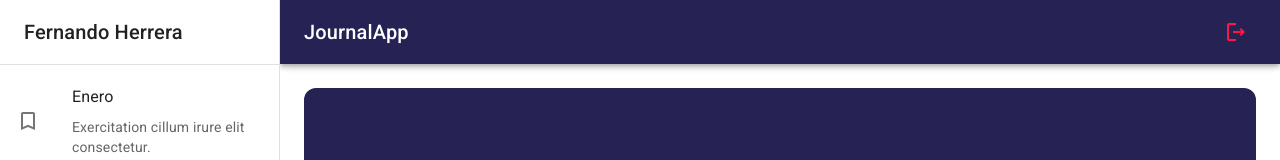
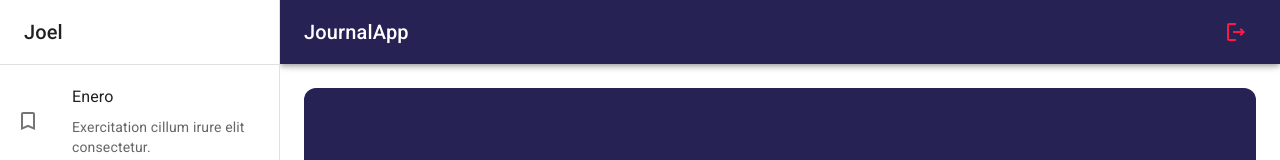
Before and after one commit to devJ03L/ReactUdemy, a React (Vite) app in the folder 08-journal-app/: page / in a window 1280 px wide. Shown: the top 160 px of the page. Built offline with nearby package versions, Linux system fonts and the light colour scheme.

Commit message:
Cambio de nombre

```diff
--- a/08-journal-app/src/journal/components/SideBar.jsx
+++ b/08-journal-app/src/journal/components/SideBar.jsx
@@ -17,7 +17,7 @@ export const SideBar = ({ drawerWidth = 240 }) => {
         >
             <Toolbar>
                 <Typography variant='h6' noWrap component='div'>
-                    Fernando Herrera
+                    Joel
                 </Typography>
             </Toolbar>
             <Divider />
```
